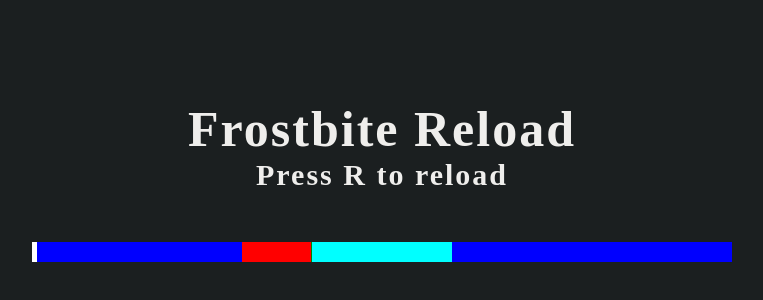
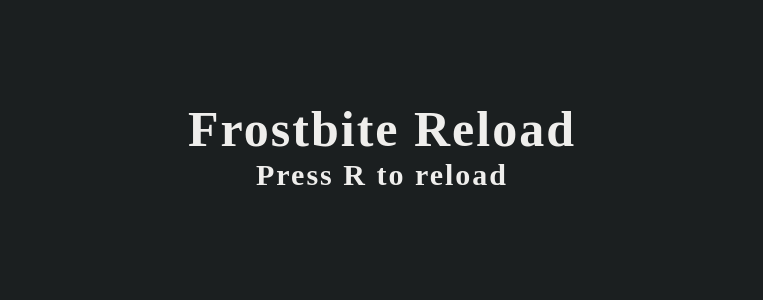
Before and after one commit to gckirchoff/witchfire-reload, a SvelteKit app: page / in a window 1280 px wide. Shown: the part 180-480 px from the top of the page, without its empty margins (258-1021 px from the left). Built offline with nearby package versions, Linux system fonts and the light colour scheme; a web font is replaced by a local one.

Commit message:
Adjusting perfect window

```diff
--- a/src/routes/+page.svelte
+++ b/src/routes/+page.svelte
@@ -23,7 +23,7 @@
 		<h1>Frostbite Reload</h1>
 		<h3>Press R to reload</h3>
 	</div>
-	{#if true || frostbite.state === 'reloading'}
+	{#if frostbite.showBar}
 		<div class="bar" transition:fade={{ duration: 90 }}>
 			{#if frostbite.mysterium === 2}
 				<div
--- a/src/routes/logic.svelte.ts
+++ b/src/routes/logic.svelte.ts
@@ -1,31 +1,35 @@
 interface FrostbiteParams {
 	maxDuration?: number;
 	wellTimedFraction?: number;
-	perfectWindow?: number;
+	startingPerfectTimedWindow?: number;
 }
 
-type State = 'idle' | 'reloading';
+type State = 'idle' | 'reloading' | 'well-timed' | 'perfect';
 
 export class Frostbite {
 	state = $state<State>('idle');
 	mysterium = $state(2);
 	streak = $state(0);
+	perfectWindow = $state(0);
+	showBar = $state(false);
+	disabled = $state(false);
 	private animationFrame = $state(0);
 	private startTime = $state(0);
 	private elapsedTime = $state(0);
 
-	perfectWindow: number;
 	wellTimedWindow: number;
+	private startingPerfectTimedWindow: number;
 	private maxDuration: number;
 
 	constructor({
 		maxDuration = 1000,
 		wellTimedFraction = 0.2,
-		perfectWindow = 0.1
+		startingPerfectTimedWindow = 0.1
 	}: FrostbiteParams = {}) {
 		this.maxDuration = maxDuration;
 		this.wellTimedWindow = wellTimedFraction;
-		this.perfectWindow = perfectWindow;
+		this.startingPerfectTimedWindow = startingPerfectTimedWindow;
+		this.perfectWindow = startingPerfectTimedWindow;
 	}
 
 	get progress() {
@@ -33,6 +37,9 @@ export class Frostbite {
 	}
 
 	handleReload = () => {
+		if (this.disabled) {
+			return;
+		}
 		if (this.state === 'idle') {
 			this.startReload();
 		} else {
@@ -41,8 +48,8 @@ export class Frostbite {
 	};
 
 	private startReload = () => {
-		this.reset();
 		this.state = 'reloading';
+		this.showBar = true;
 		const loop = (t: number) => {
 			if (this.state === 'reloading' && this.startTime === 0) {
 				this.startTime = t;
@@ -71,7 +78,9 @@ export class Frostbite {
 			this.progress > bounds.lowerWellTimed && this.progress < bounds.upperWellTimed;
 
 		const result = isPerfectlyTimed ? 'PERFECT' : isWellTimed ? 'GOOD' : 'BAD';
-		console.log(result);
+
+		this.adjustPerfectWindow(result);
+
 		this.reset();
 	};
 
@@ -81,11 +90,24 @@ export class Frostbite {
 		lowerPerfectlyTimed: 0.5 - this.wellTimedWindow / 2 - this.perfectWindow
 	});
 
+	private adjustPerfectWindow = (result: string) => {
+		if (result === 'PERFECT') {
+			this.perfectWindow *= 0.7;
+		} else {
+			this.perfectWindow = this.startingPerfectTimedWindow;
+		}
+	};
+
 	private reset = () => {
 		cancelAnimationFrame(this.animationFrame);
 		this.state = 'idle';
 		this.animationFrame = 0;
 		this.startTime = 0;
 		this.elapsedTime = 0;
+		this.disabled = true;
+		setTimeout(() => {
+			this.showBar = false;
+			this.disabled = false;
+		}, 1000);
 	};
 }
```
